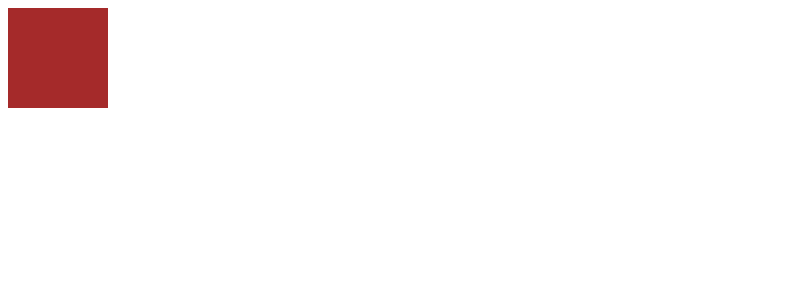
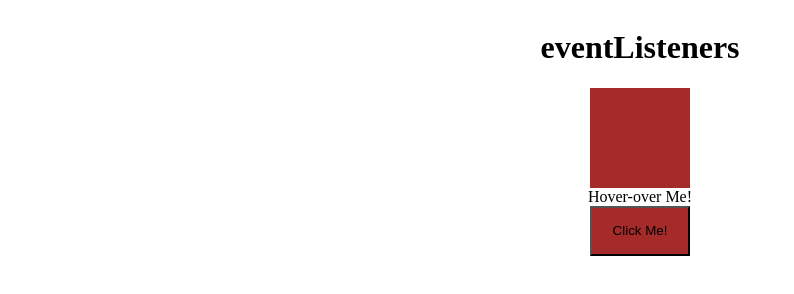
Before and after one commit to Wigan-Coding-Meet-Up/JS-in-the-browser, a plain HTML site: page index.html in a window 1280 px wide. Shown: the whole page, without its empty margins (0-794 px from the left). Drawn offline with Linux system fonts and the light colour scheme.

Commit message:
Added click listener

```diff
--- a/index.html
+++ b/index.html
@@ -7,23 +7,42 @@
   <meta http-equiv="X-UA-Compatible" content="ie=edge">
   <title>JS-in-the-browser</title>
   <style>
+    body {
+      display: flex;
+      justify-content: flex-start;
+      align-items: center;
+      flex-direction: column;
+    }
+
     #square {
       width: 100px;
       height: 100px;
+      background-color: brown;
+    }
+
+    #click {
+      width: 100px;
+      height: 50px;
       background-color: brown;
     }
   </style>
 </head>
 
 <body>
-  <div class="movable" id="square"></div>
+  <h1>eventListeners</h1>
+  <div class="movable" id="square"></div> Hover-over Me!
   <span class="movable" id="tooltip"></span>
+  <button class="clickable" id="click">Click Me!</button>
   <script>
     const square = document.getElementById('square');
     const randomColor = () => `#${Math.floor(Math.random() * 16777215).toString(16)}`;
-
     square.addEventListener('mouseover', () => {
       square.style.backgroundColor = randomColor();
+    });
+    const click = document.getElementById('click');
+    const newColor = () => `#${Math.floor(Math.random() * 18000000).toString(18)}`;
+    click.addEventListener('click', () => {
+      click.style.backgroundColor = newColor();
     })
   </script>
 
```
